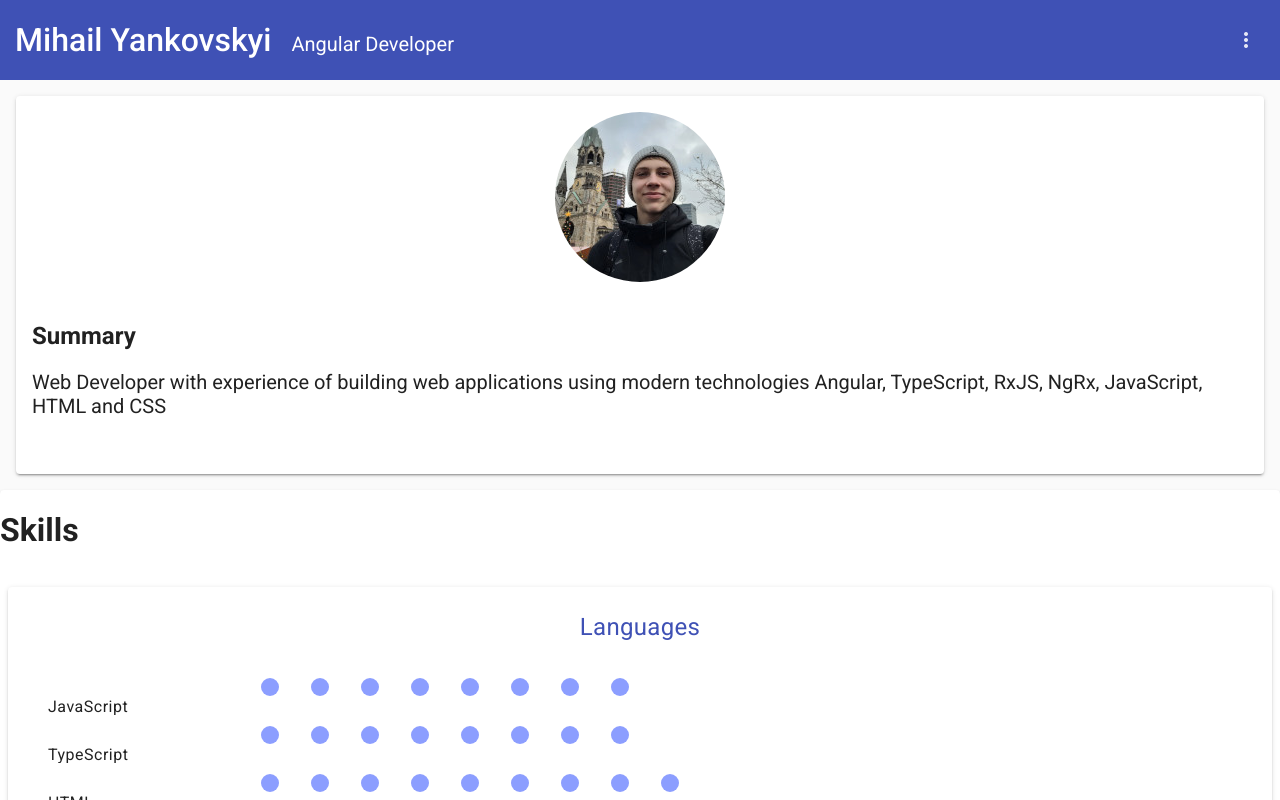
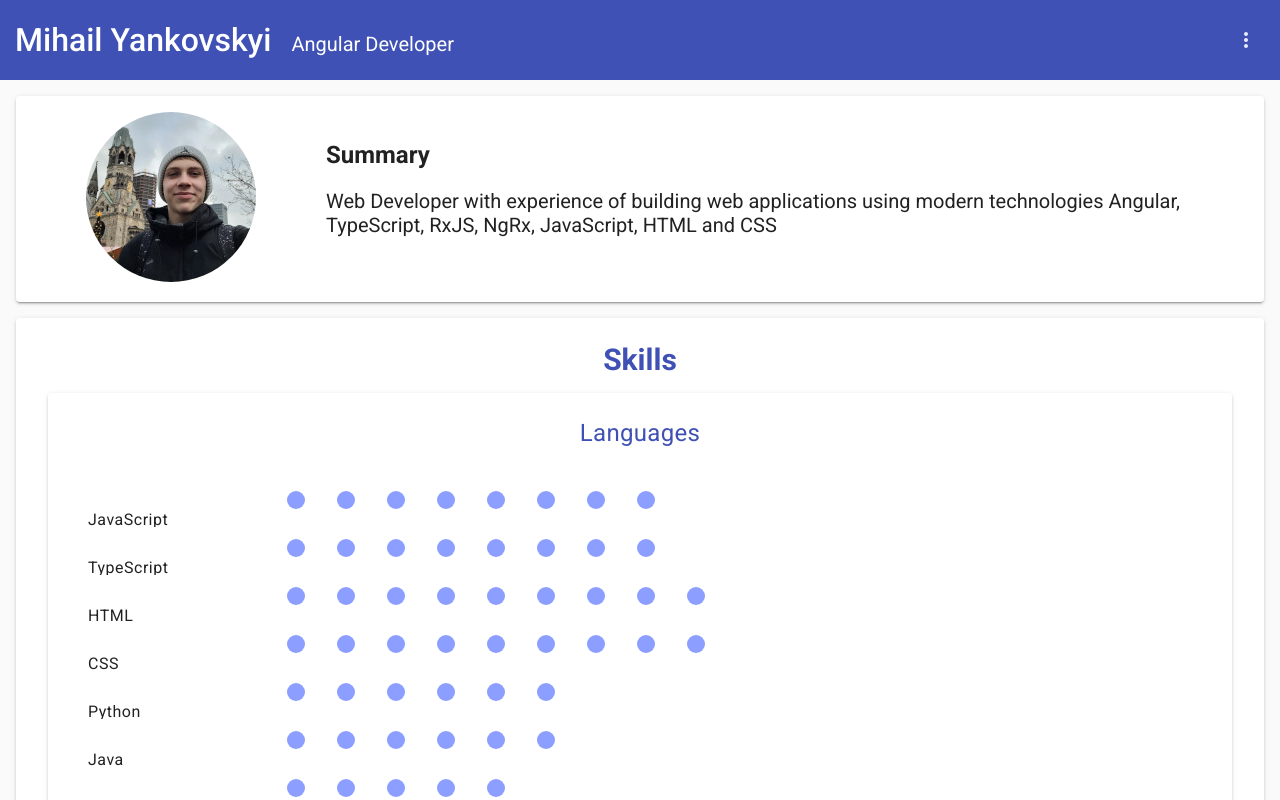
Before and after one commit to mihail-yankovskyi/cv, an Angular app: page / in a window 1280 px wide. Shown: the top 800 px of the page. Built offline with nearby package versions, Linux system fonts and the light colour scheme.

Commit message:
fix(header, sections, footer): First bug fix

```diff
--- a/package.json
+++ b/package.json
@@ -11,12 +11,12 @@
   "private": true,
   "dependencies": {
     "@angular/animations": "^19.0.0",
-    "@angular/cdk": "^18.2.14",
+    "@angular/cdk": "^19.0.0",
     "@angular/common": "^19.0.0",
     "@angular/compiler": "^19.0.0",
     "@angular/core": "^19.0.0",
     "@angular/forms": "^19.0.0",
-    "@angular/material": "^18.2.14",
+    "@angular/material": "^19.0.0",
     "@angular/platform-browser": "^19.0.0",
     "@angular/platform-browser-dynamic": "^19.0.0",
     "@angular/router": "^19.0.0",
--- a/src/app/footer/footer.component.scss
+++ b/src/app/footer/footer.component.scss
@@ -13,6 +13,7 @@ mat-card {
     width: 100%;
     font-size: 24px;
     font-weight: 400;
+    margin: 0px;
     margin-bottom: 24px;
   }
 
--- a/src/app/section/section.component.scss
+++ b/src/app/section/section.component.scss
@@ -5,12 +5,11 @@
 
   .section-title {
     color: #3f51b5;
-    font-weight: bold;
     text-align: center;
     width: 100%;
     font-size: 24px;
     font-weight: 400;
-    margin-bottom: 24px;
+    margin-bottom: 30px;
   }
 }
 
--- a/src/app/sections/sections.component.scss
+++ b/src/app/sections/sections.component.scss
@@ -1,4 +1,4 @@
-.mat-card {
+mat-card {
   box-shadow: 0 3px 1px -2px rgba(0, 0, 0, .2), 0 2px 2px 0 rgba(0, 0, 0, .14), 0 1px 5px 0 rgba(0, 0, 0, .12);
   margin: 16px;
   padding: 24px;
@@ -11,6 +11,7 @@
     font-weight: bold;
     text-align: center;
     margin: 0 auto;
+    font-size: 30px;
   }
 }
 
--- a/src/app/summary/summary.component.html
+++ b/src/app/summary/summary.component.html
@@ -3,6 +3,7 @@
     <img class="photo" src="assets/images/me.jpg">
   </div>
   <mat-card-content class="mat-card-content">
+    <!-- <img class="photo" src="assets/images/me.jpg"> -->
     <h3 class="summary-title">Summary</h3>
     <div class="summary">
       Web Developer with experience of building web applications using modern technologies Angular, TypeScript, RxJS, NgRx, JavaScript, HTML and CSS
--- a/src/app/summary/summary.component.scss
+++ b/src/app/summary/summary.component.scss
@@ -3,9 +3,10 @@
   margin-left: 20px;
   margin-right: 20px;
   margin: 16px;
-  padding: 0px;
-  display: flex;
+  padding: 0;
+  display: flex !important;
   align-items: center;
+  flex-direction: row;
 
   .photo {
     width: 170px;
@@ -21,9 +22,23 @@
     .summary-title {
       font-size: 1.2em;
       font-weight: bold;
-      margin: 20px 0px 20px 0px;
+      margin: 20px 0 20px 0;
     }
   }
+}
+
+// .mat-mdc-card {
+//   // display: block;
+
+// }
+
+.mat-mdc-card-content:last-child {
+  padding-bottom: 0;
+}
+
+.mat-mdc-card-content {
+  display: block;
+  padding: 0;
 }
 
 @media (max-width: 450px) {
@@ -56,8 +71,8 @@
 
       .summary {
         text-align: center;
-        margin: 0px;
-        padding: 0px 36px 20px 36px;
+        margin: 0;
+        padding: 0 36px 20px 36px;
         font-size: 17px;
       }
     }
```
Also changed, not shown: 1 other file (tests, documents, lock files or other folders).
